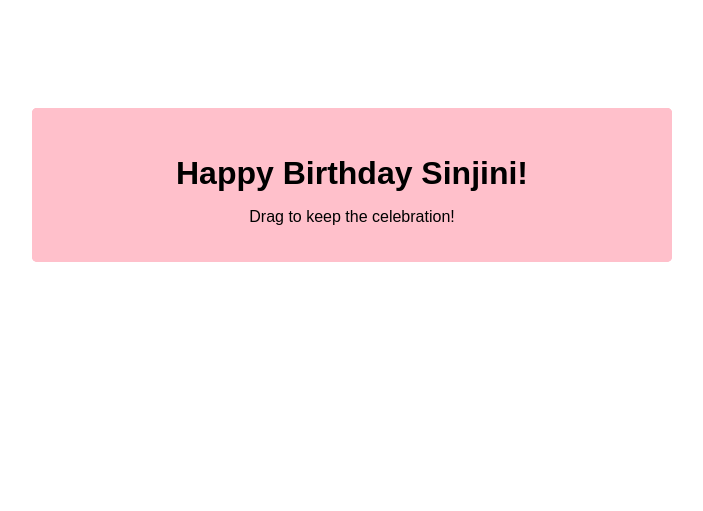
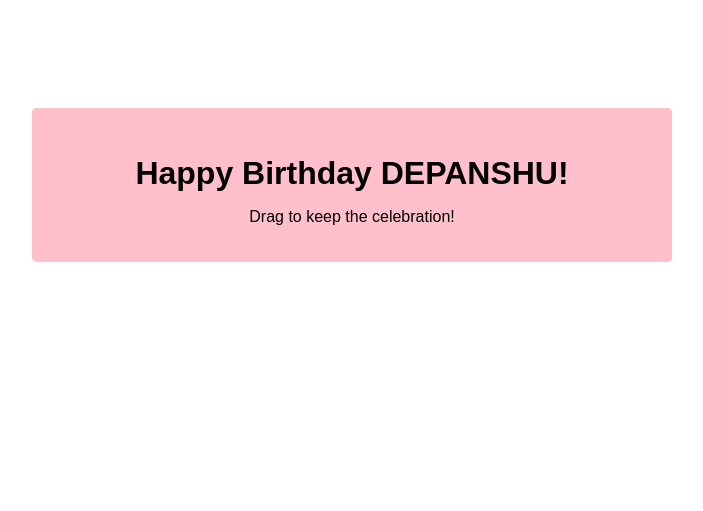
Before and after one commit to adityaVijay214/drag-and-drop-happy-birthday, a plain HTML site: page index.html in a window 1280 px wide. Shown: the part 92-603 px from the top of the page, without its empty margins (288-991 px from the left). Drawn offline with Linux system fonts and the light colour scheme.

Commit message:
Update index.html

```diff
--- a/index.html
+++ b/index.html
@@ -22,7 +22,7 @@
         </div>
         <div class="page" draggable="true">
             <div class="message-box">
-                <h2>Happy Birthday Sinjini!</h2>
+                <h2>Happy Birthday DEPANSHU!</h2>
                 <p>Drag to keep the celebration!</p>
             </div>
         </div>
```
